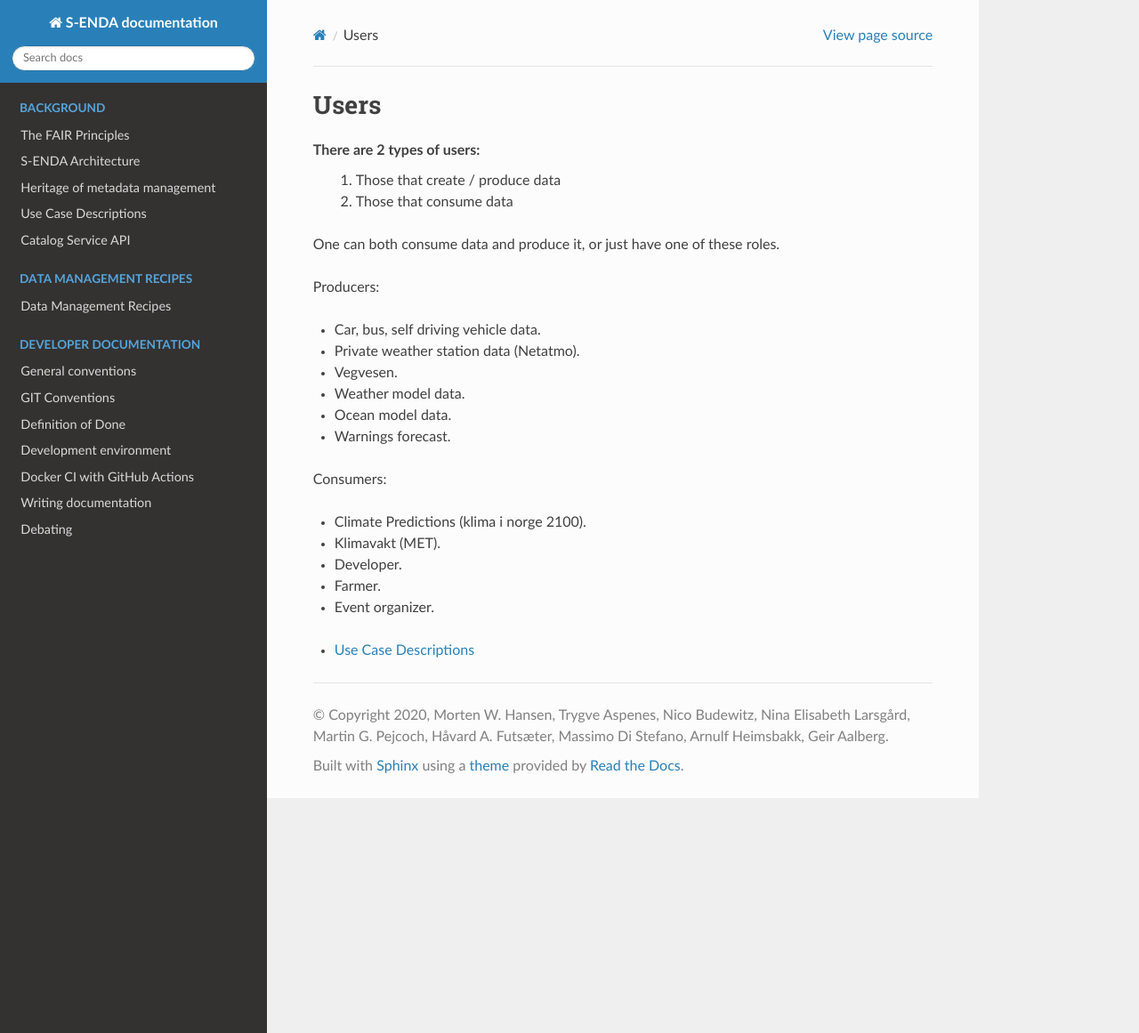
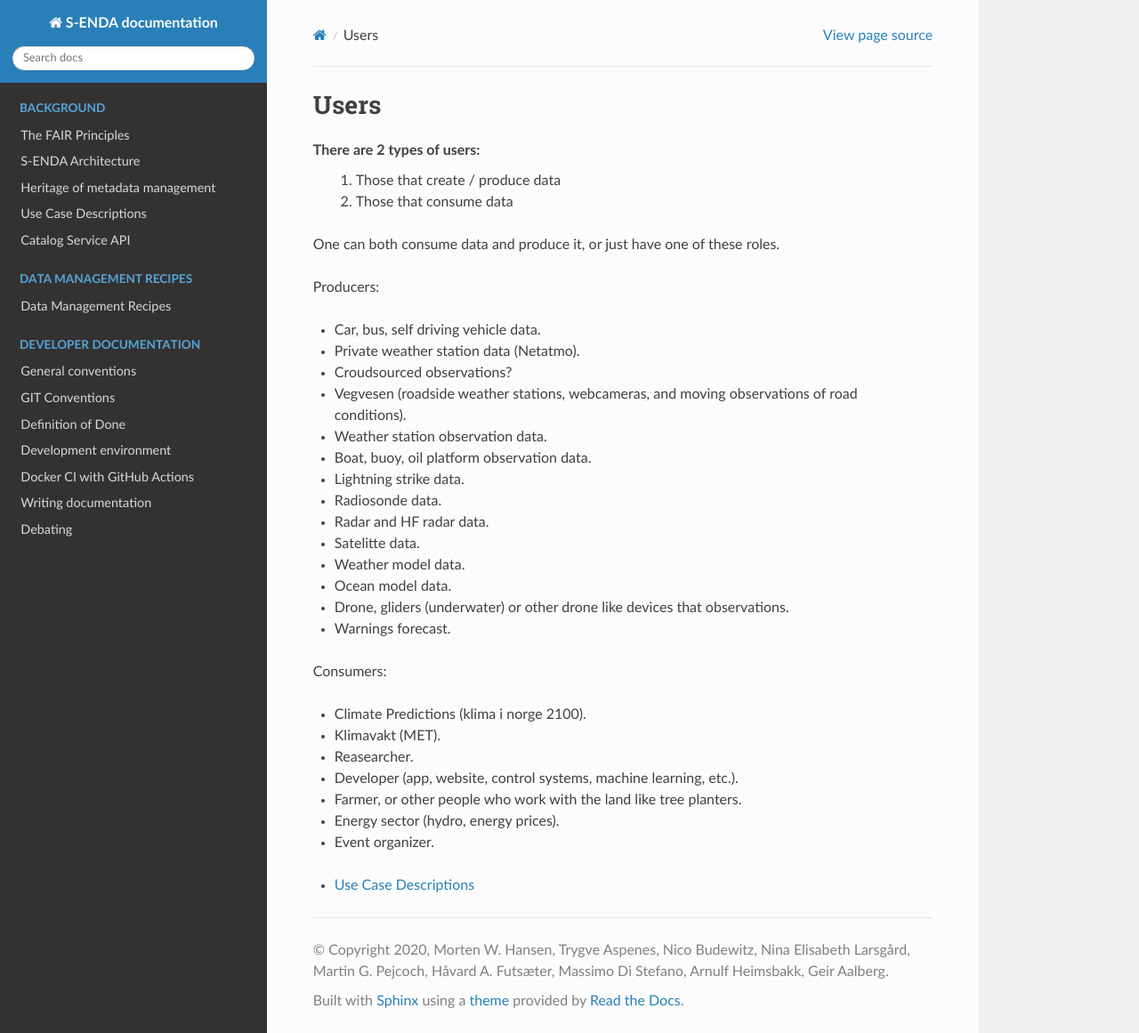
Before and after one commit to metno/S-ENDA-documentation, a Sphinx documentation site: the page built from source/users.rst, in a window 1280 px wide and 1161 px high. Shown: the whole window at 89% size. Built offline with Sphinx 7.4.7 and the Read the Docs theme 2.0.0, drawn with Linux system fonts in a browser that asks for light colours.

Commit message:
Update users.rst

```diff
--- a/source/users.rst
+++ b/source/users.rst
@@ -13,11 +13,27 @@ Producers:
 
 * Private weather station data (Netatmo).
 
-* Vegvesen.
+* Croudsourced observations?
+
+* Vegvesen (roadside weather stations, webcameras, and moving observations of road conditions).
+
+* Weather station observation data.
+
+* Boat, buoy, oil platform observation data.
+
+* Lightning strike data.
+
+* Radiosonde data.
+
+* Radar and HF radar data.
+
+* Satelitte data.
 
 * Weather model data.
 
 * Ocean model data.
+
+* Drone, gliders (underwater) or other drone like devices that observations.
 
 * Warnings forecast.
 
@@ -28,9 +44,13 @@ Consumers:
 
 * Klimavakt (MET).
 
-* Developer.
+* Reasearcher.
 
-* Farmer.
+* Developer (app, website, control systems, machine learning, etc.).
+
+* Farmer, or other people who work with the land like tree planters.
+
+* Energy sector (hydro, energy prices).
 
 * Event organizer.
 
```
